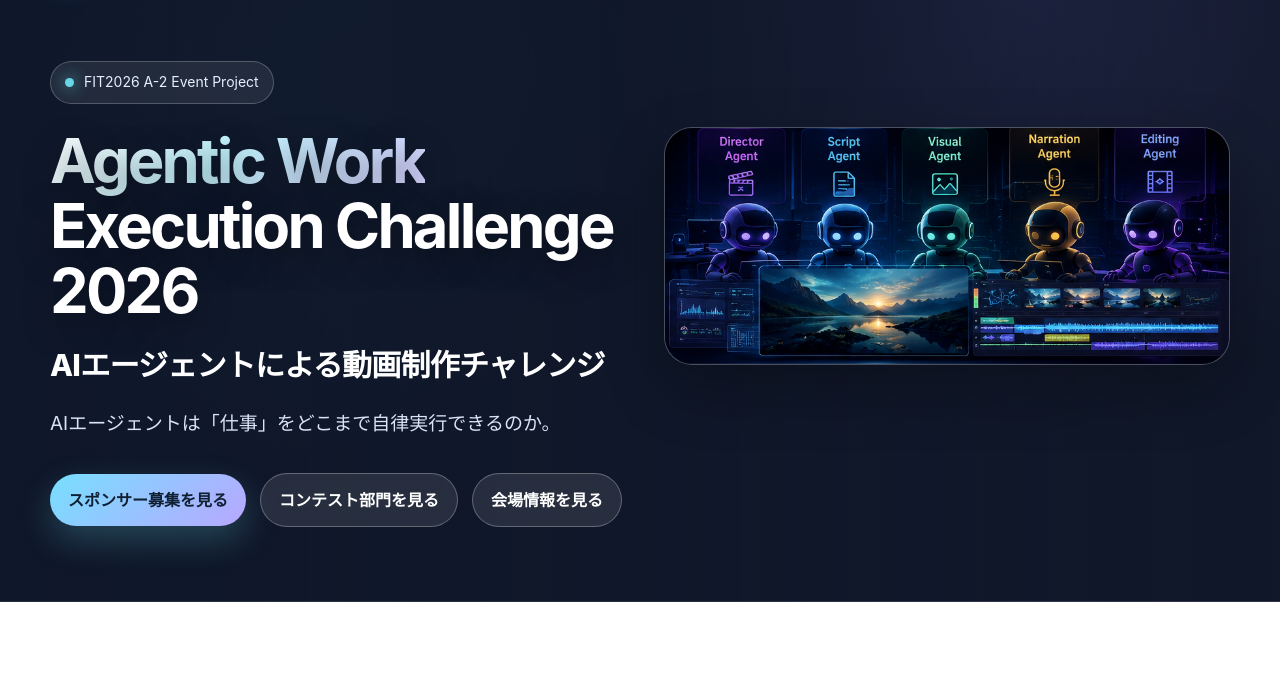
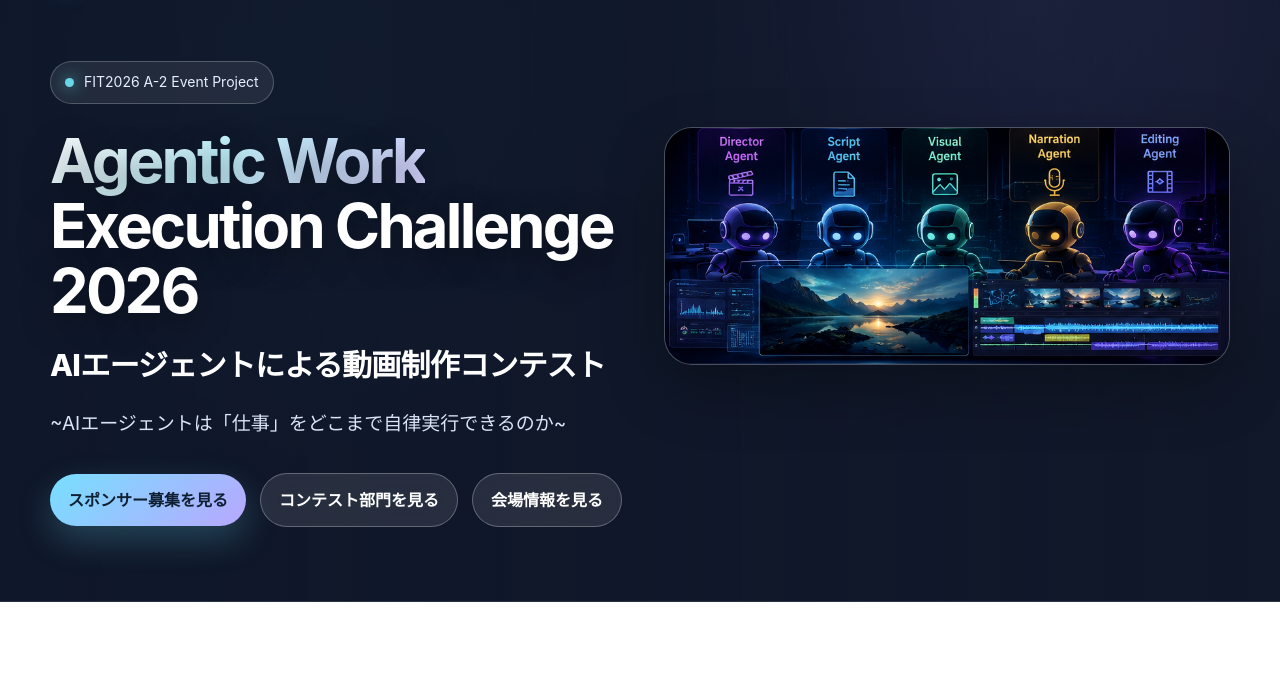
Before and after one commit to shunokuhara/awec2026, a plain HTML site: page index.html in a window 1280 px wide. Shown: the part 74-757 px from the top of the page. Drawn offline with Linux system fonts and the light colour scheme.

Commit message:
Add files via upload

```diff
--- a/index.html
+++ b/index.html
@@ -4,7 +4,7 @@
   <meta charset="UTF-8" />
   <meta name="viewport" content="width=device-width, initial-scale=1.0" />
   <title>Agentic Work Execution Challenge 2026 | FIT2026</title>
-  <meta name="description" content="AIエージェントによる動画制作コンテスト" /><meta name="description" content="AIエージェントは仕事をどこまで自律実行できるのかを問うFIT2026 A-2イベント企画です。" />
+  <meta name="description" content="AIエージェントによる動画制作チャレンジ。AIエージェントは仕事をどこまで自律実行できるのかを問うFIT2026 A-2イベント企画です。" />
   <meta property="og:title" content="Agentic Work Execution Challenge 2026" />
   <meta property="og:description" content="AIエージェントによる動画制作チャレンジ。" />
   <meta property="og:type" content="website" />
@@ -462,9 +462,9 @@
         <div>
           <div class="badge"><span class="dot"></span> FIT2026 A-2 Event Project</div>
           <h1><span class="grad">Agentic Work</span><br>Execution Challenge 2026</h1>
-          <p class="hero-subtitle">AIエージェントによる動画制作チャレンジ</p>
+          <p class="hero-subtitle">AIエージェントによる動画制作コンテスト</p>
           <p class="lead">
-            AIエージェントは「仕事」をどこまで自律実行できるのか。
+            ~AIエージェントは「仕事」をどこまで自律実行できるのか~
           </p>
           <div class="actions">
             <a class="btn primary" href="#sponsors">スポンサー募集を見る</a>
```
